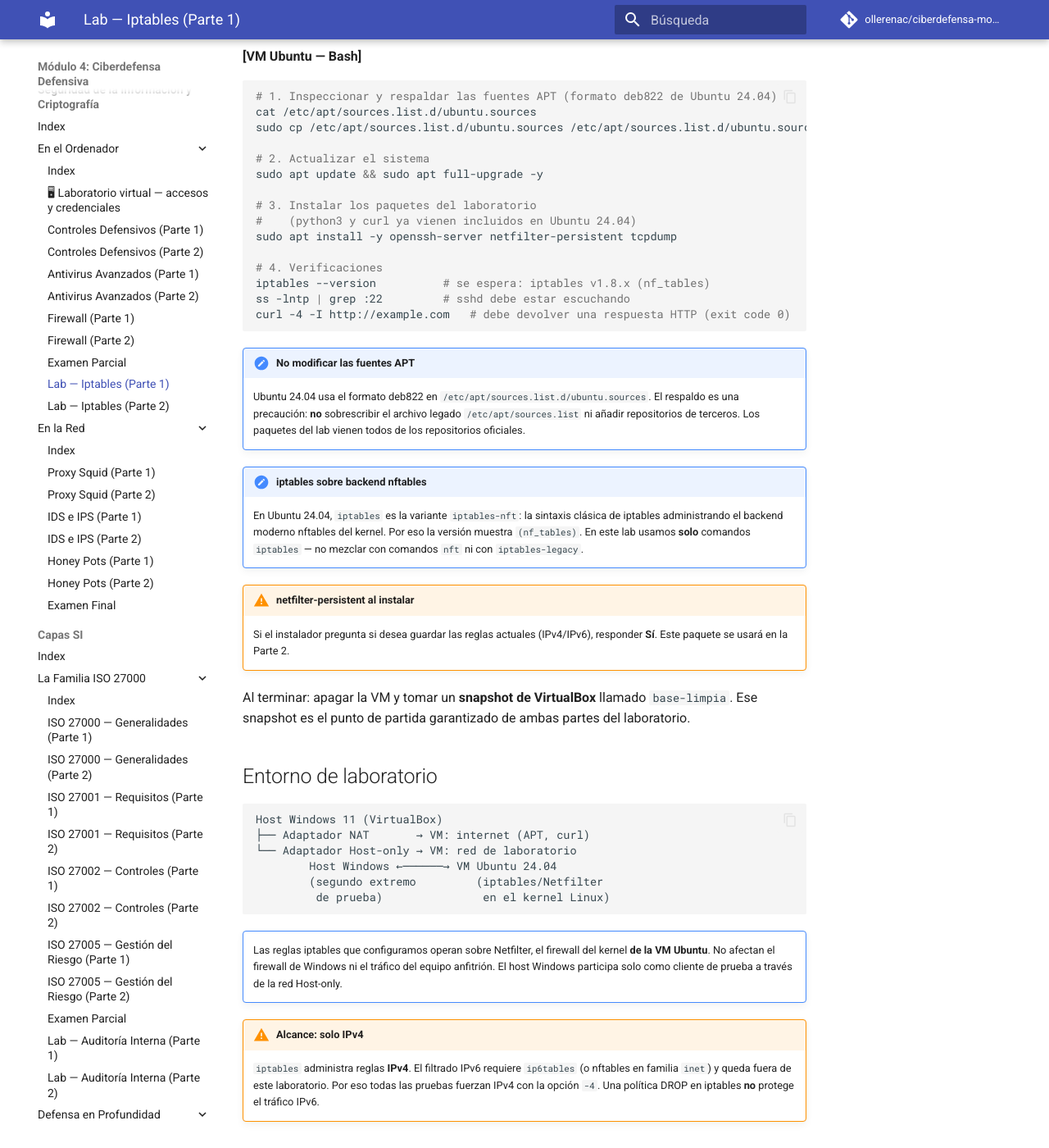
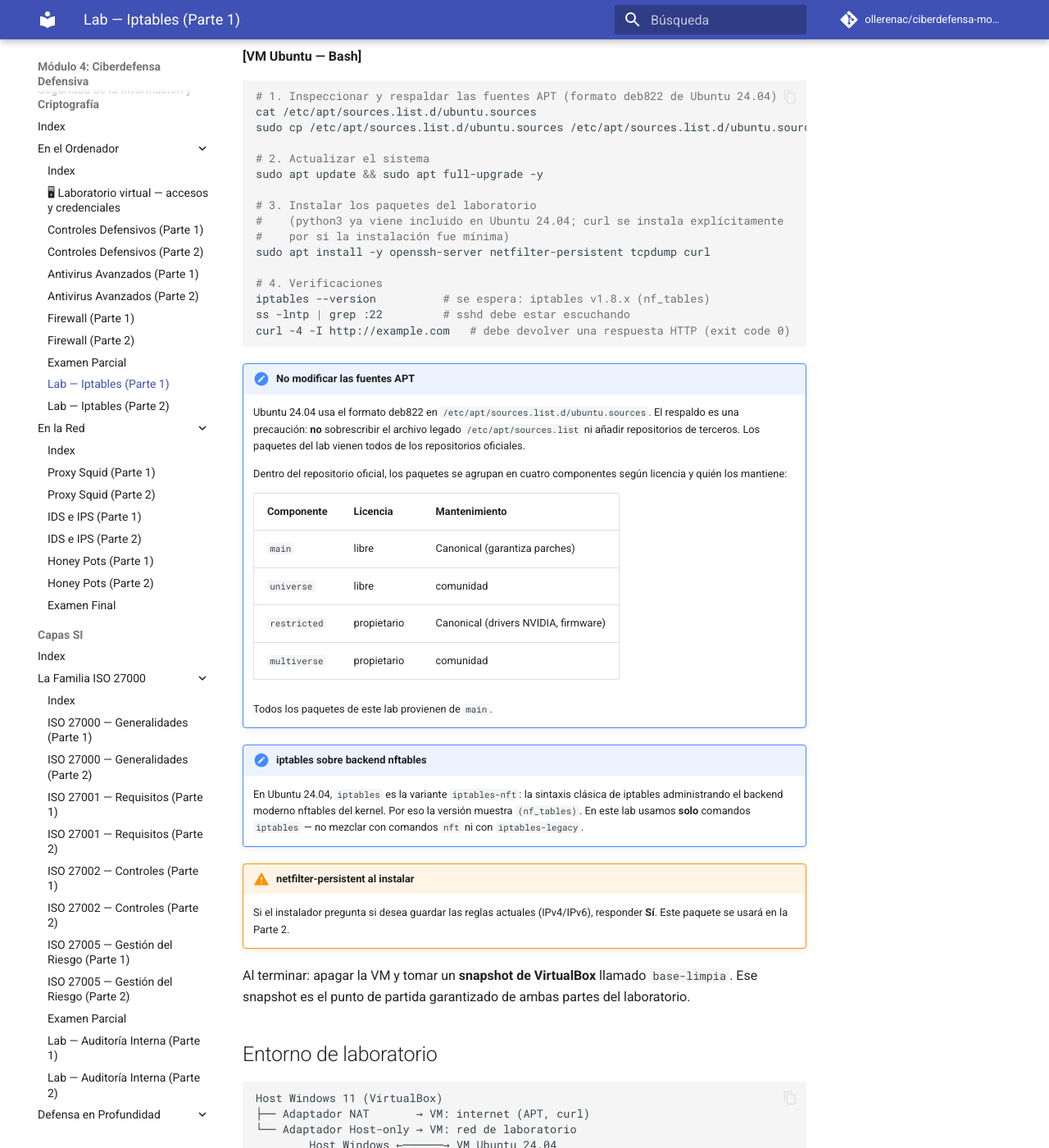
Before and after one commit to ollerenac/ciberdefensa-modulo4, an MkDocs documentation site: the page built from docs/seguridad-criptografia/en-el-ordenador/lab-iptables-p1.md, in a window 1280 px wide and 1400 px high, scrolled down 1300 px. Shown: the whole window at 82% size. Built offline with MkDocs 1.6.1 and Material for MkDocs 9.7.7, drawn with Linux system fonts in a browser that asks for light colours; comment, search, counter and statistics services are not loaded.

Commit message:
docs(iptables): tabla de componentes APT y curl explícito en preparación
Co-Authored-By: Claude Fable 5 <noreply@anthropic.com>

```diff
--- a/docs/seguridad-criptografia/en-el-ordenador/lab-iptables-p1.md
+++ b/docs/seguridad-criptografia/en-el-ordenador/lab-iptables-p1.md
@@ -45,8 +45,9 @@ sudo cp /etc/apt/sources.list.d/ubuntu.sources /etc/apt/sources.list.d/ubuntu.so
 sudo apt update && sudo apt full-upgrade -y
 
 # 3. Instalar los paquetes del laboratorio
-#    (python3 y curl ya vienen incluidos en Ubuntu 24.04)
-sudo apt install -y openssh-server netfilter-persistent tcpdump
+#    (python3 ya viene incluido en Ubuntu 24.04; curl se instala explícitamente
+#    por si la instalación fue mínima)
+sudo apt install -y openssh-server netfilter-persistent tcpdump curl
 
 # 4. Verificaciones
 iptables --version          # se espera: iptables v1.8.x (nf_tables)
@@ -59,6 +60,18 @@ curl -4 -I http://example.com   # debe devolver una respuesta HTTP (exit code 0)
     El respaldo es una precaución: **no** sobrescribir el archivo legado
     `/etc/apt/sources.list` ni añadir repositorios de terceros. Los paquetes del lab
     vienen todos de los repositorios oficiales.
+
+    Dentro del repositorio oficial, los paquetes se agrupan en cuatro componentes
+    según licencia y quién los mantiene:
+
+    | Componente | Licencia | Mantenimiento |
+    |------------|----------|---------------|
+    | `main` | libre | Canonical (garantiza parches) |
+    | `universe` | libre | comunidad |
+    | `restricted` | propietario | Canonical (drivers NVIDIA, firmware) |
+    | `multiverse` | propietario | comunidad |
+
+    Todos los paquetes de este lab provienen de `main`.
 
 !!! note "iptables sobre backend nftables"
     En Ubuntu 24.04, `iptables` es la variante `iptables-nft`: la sintaxis clásica de
```
Also changed, not shown: .planning/STATE.md (+2 -2 lines).
